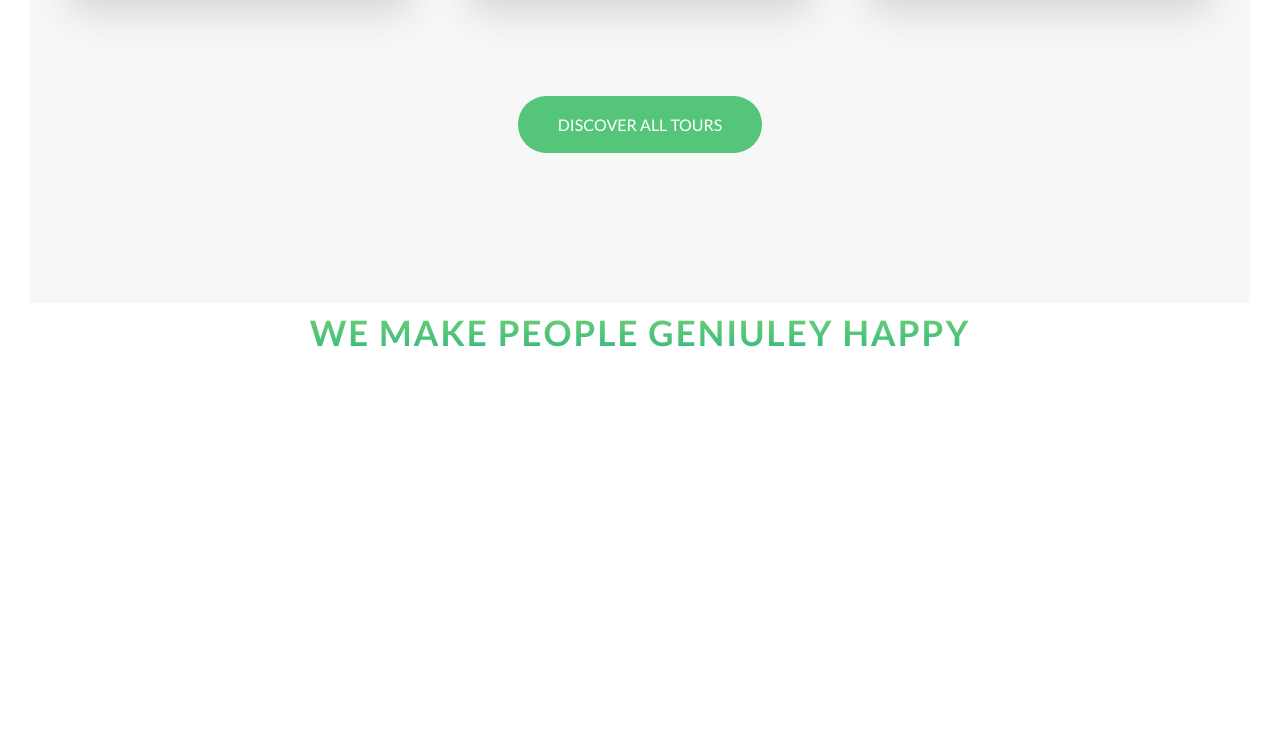
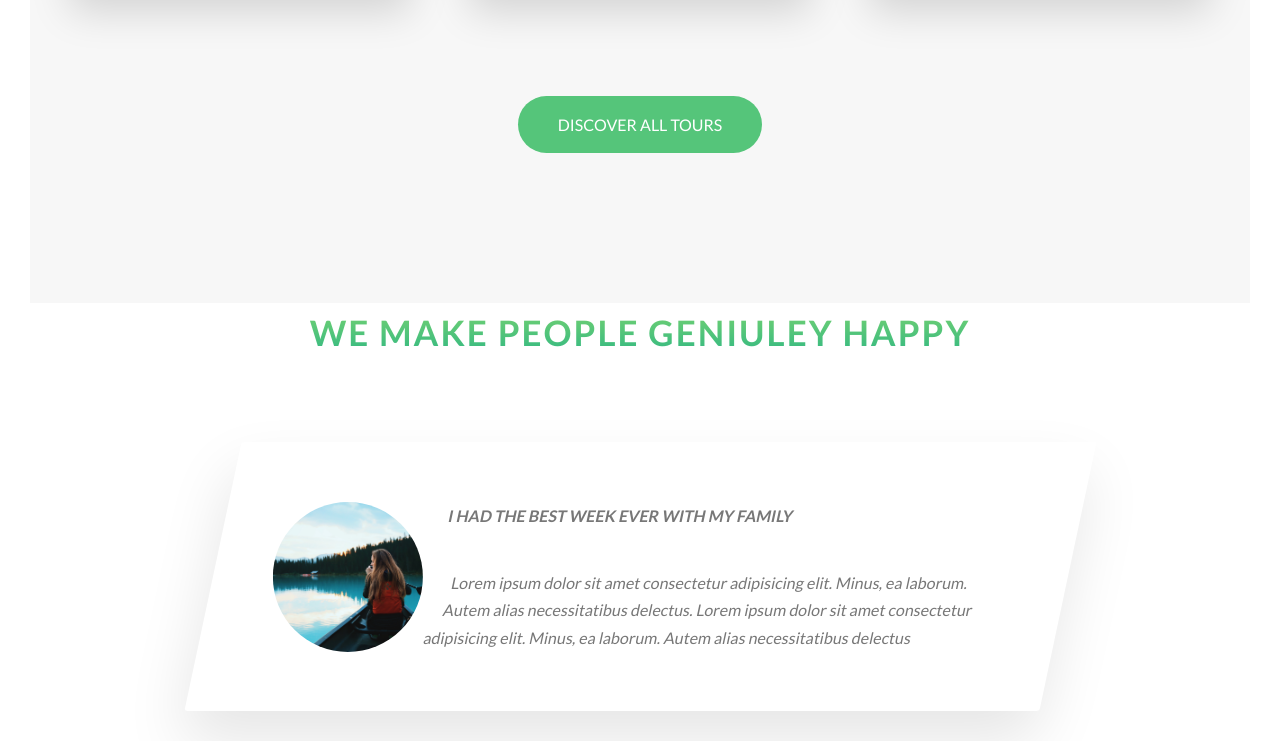
Before and after one commit to kimura-dev/Adventure_Site, a website: page starter/index.html in a window 1280 px wide. Shown: the part 3047-3788 px from the top of the page. Before the commit the page ends 3519 px from the top, so only its background shows below. Drawn offline with Linux system fonts and the light colour scheme.

Commit message:
created the first story added shape outside and clip path with a circle shape to add desired effects

```diff
--- a/starter/index.html
+++ b/starter/index.html
@@ -205,6 +205,17 @@
                         We make people geniuley happy
                     </h2>
                 </div>
+                <div class="row">
+                    <div class="story">
+                        <figure class="story__shape">
+                            <img src="img/nat-8.jpg" alt="Person a on tour" class="story__img">
+                        </figure>
+                        <div class="stroy__text">
+                            <h3 class="heading-tertiary u-margin-bottom-small">I had the best week ever with my family</h3>
+                            <p>Lorem ipsum dolor sit amet consectetur adipisicing elit. Minus, ea laborum. Autem alias necessitatibus delectus. Lorem ipsum dolor sit amet consectetur adipisicing elit. Minus, ea laborum. Autem alias necessitatibus delectus</p>
+                        </div>
+                    </div>
+                </div>
             </section>
         </main>
 
--- /dev/null
+++ b/starter/sass/components/_story.scss
@@ -0,0 +1,33 @@
+.story {
+  width: 75%;
+  margin: 0 auto;
+  box-shadow: 0 3rem 6rem rgba($color-black, .1);
+  background-color: $color-white;
+  border-radius: 3px;
+  padding: 6rem;
+  padding-left: 9rem;
+  font-size: $default-font-size;
+  transform: skewX(-12deg);
+
+  &__shape {
+    width: 15rem;
+    height: 15rem;
+    // must be floated and have defined dimensions (height, width) for shape outside
+    float: left;
+    // first prop is the radius
+    -webkit-shape-outside: circle(50% at 50% 50%);
+    shape-outside: circle(50% at 50% 50%);
+    -webkit-clip-path: circle(50% at 50% 50%);
+    clip-path: circle(50% at 50% 50%);
+    transform: translateX(-3rem) skewX(12deg);
+  }
+
+  &__img {
+    height: 100%;
+  }
+
+  &__text {
+    transform: skewX(12deg);
+
+  }
+}
--- a/starter/sass/main.scss
+++ b/starter/sass/main.scss
@@ -11,6 +11,7 @@
 @import 'components/composition';
 @import 'components/feature-box';
 @import 'components/card';
+@import 'components/story';
 
 @import 'layout/grid';
 @import 'layout/header';
--- a/starter/sass/pages/_home.scss
+++ b/starter/sass/pages/_home.scss
@@ -26,3 +26,8 @@
   padding: 25rem 0 15rem 0;
   margin-top: -10rem;
 }
+
+.section-story {
+  padding: 15rem 0;
+  background-color: $color-grey-light-1;
+}
```
Also changed, not shown: starter/css/style.css.
